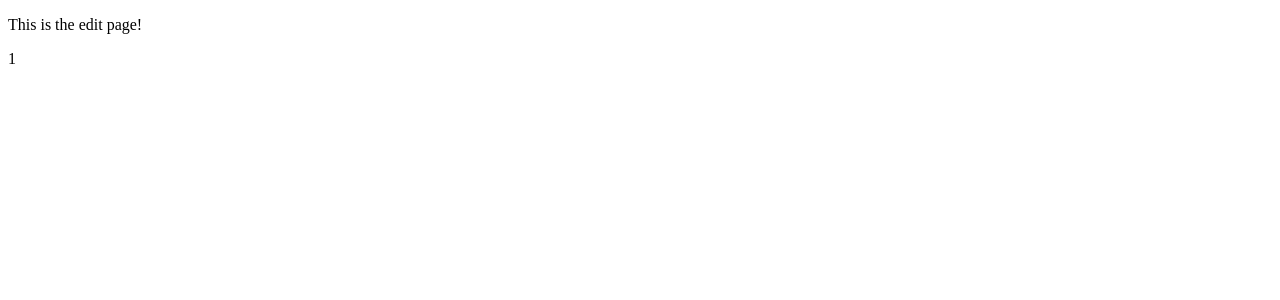
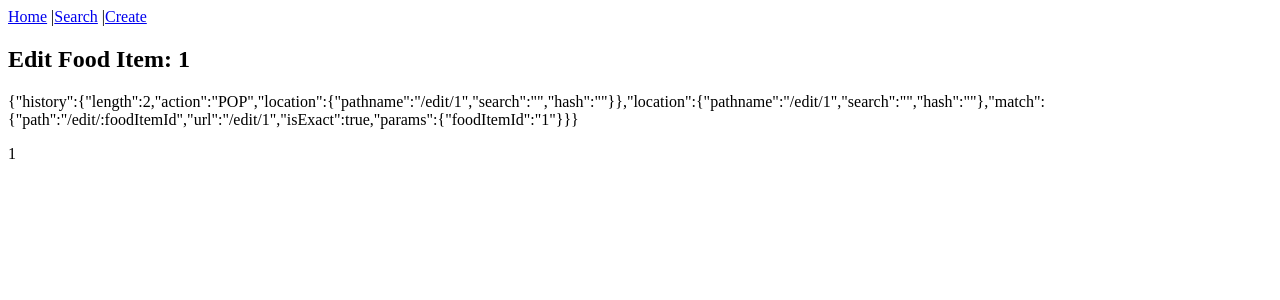
Before and after one commit to iancwwong/fammenu-frontend, a React app: page /edit/1 in a window 1280 px wide. Shown: the top 300 px of the page. Built offline with nearby package versions, Linux system fonts and the light colour scheme.

Commit message:
Making edit page a component

```diff
--- a/src/pages/EditPage.js
+++ b/src/pages/EditPage.js
@@ -1,10 +1,20 @@
 import React from 'react';
+import Navbar from '../components/Navbar';
 
-const EditPage = (props) => (
-    <div>
-        <p>This is the edit page!</p>
-        <p>{props.match.params.foodItemId}</p>
-    </div>
-);
+export default class EditPage extends React.Component {
 
-export default EditPage;
+    state = {
+        foodItemId: this.props.match.params.foodItemId
+    }
+
+    render() {
+        return (
+            <div>
+                <Navbar />
+                <h2>Edit Food Item: {this.state.foodItemId}</h2>
+                <p>{JSON.stringify(this.props)}</p>
+                <p>{this.props.match.params.foodItemId}</p>
+            </div>
+        );
+    }
+}
```
